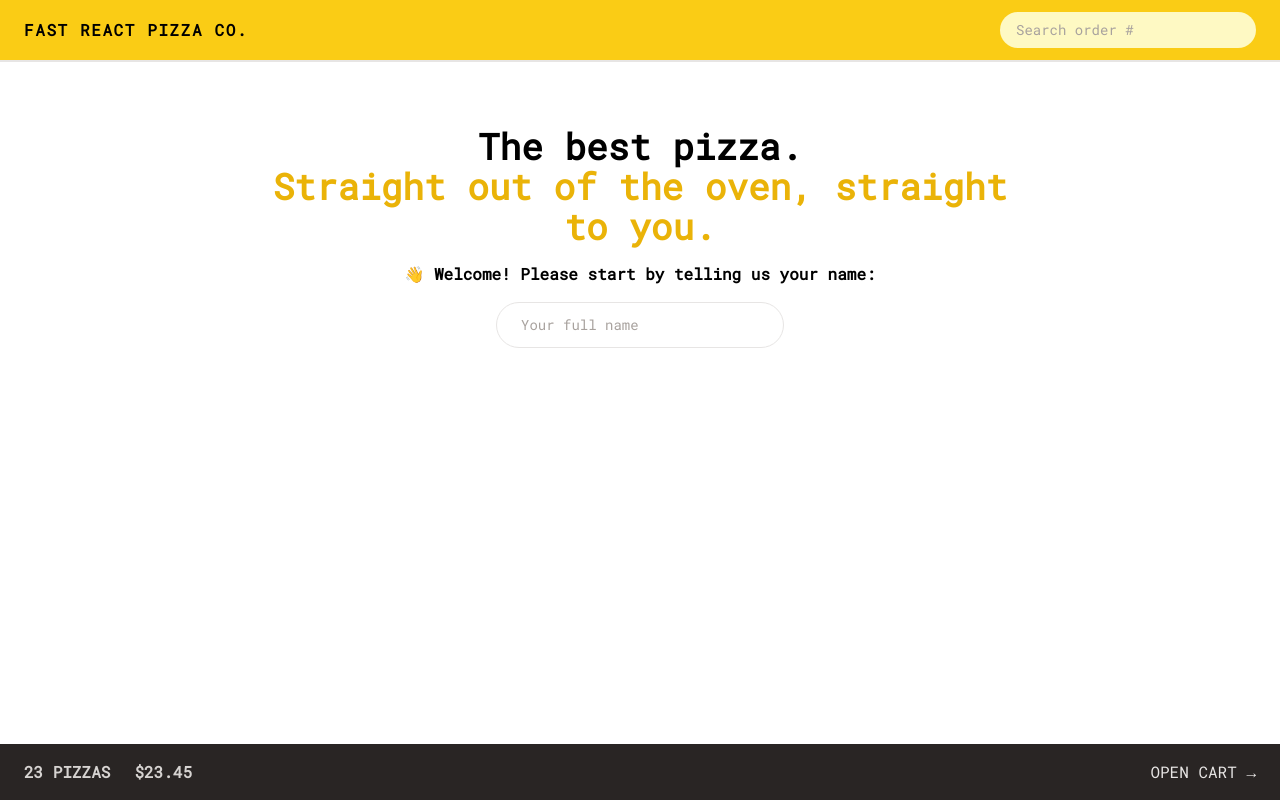
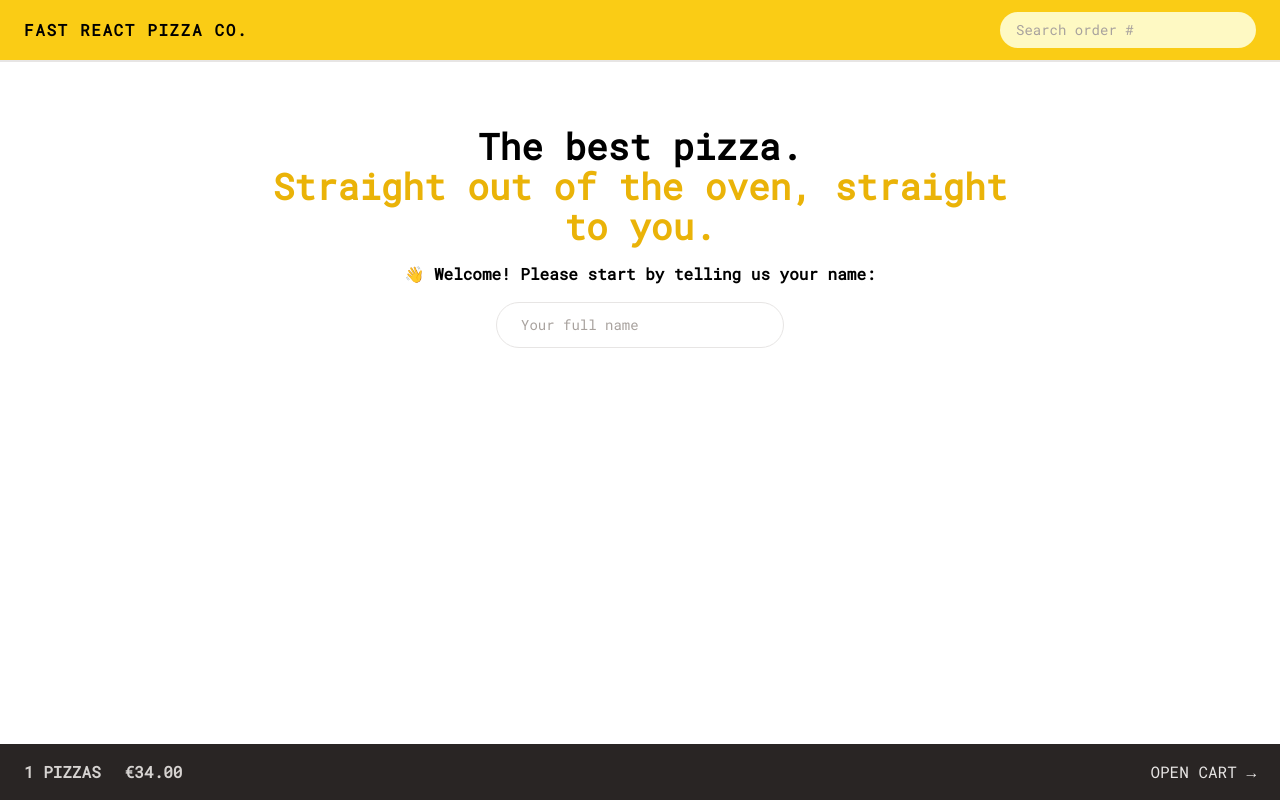
Before and after one commit to trdxDeepu/Fast-React-Pizza-Co, a React (Vite) app: page / in a window 1280 px wide. Built offline with nearby package versions, Linux system fonts and the light colour scheme.

Commit message:
added total and quantityt in redux store and state

```diff
--- a/src/features/cart/CartOverview.jsx
+++ b/src/features/cart/CartOverview.jsx
@@ -1,14 +1,23 @@
+import { useSelector } from 'react-redux';
 import { Link } from 'react-router-dom';
+import { getTotalCartQuantity, getTotalPriceQuantity } from './cartSlice';
+import { formatCurrency } from '../../utils/helpers';
 
 function CartOverview() {
+
+  const totalCartQuantity = useSelector(getTotalCartQuantity)
+  const totalCartPrice = useSelector(getTotalPriceQuantity)
+
+  if(!totalCartQuantity || !totalCartPrice) return null
+
   return (
     <div
       className="flex items-center justify-between bg-stone-800  p-4 px-4 py-4 font-robotoMono uppercase
     text-stone-200 sm:px-6 sm:text-sm md:text-base "
     >
       <p className="space-x-4 font-semibold text-stone-300 sm:space-x-6 ">
-        <span>23 pizzas</span>
-        <span>$23.45</span>
+        <span>{totalCartQuantity} pizzas</span>
+        <span>{formatCurrency(totalCartPrice)}</span>
       </p>
       <Link to="/cart">Open cart &rarr;</Link>
     </div>
--- a/src/features/cart/cartSlice.js
+++ b/src/features/cart/cartSlice.js
@@ -2,13 +2,15 @@ import { createSlice } from '@reduxjs/toolkit';
 
 const initialState = {
   // cart: [],
-  cart: {
+  cart: [
+    {
       pizzaId: 12,
       name: 'Dominoz chilli panner',
       quantity: 1,
       unitPrice: 23,
       totalPrice: 34,
     },
+  ],
 };
 
 const cartSlice = createSlice({
@@ -48,3 +50,9 @@ export const {
 } = cartSlice.actions;
 
 export default cartSlice.reducer;
+
+export const getTotalCartQuantity = (state) =>
+  state.cart.cart.reduce((sum, item) => sum + item.quantity, 0);
+
+export const getTotalPriceQuantity = (state) =>
+  state.cart.cart.reduce((sum, item) => sum + item.totalPrice, 0);
--- a/src/features/menu/MenuItem.jsx
+++ b/src/features/menu/MenuItem.jsx
@@ -2,9 +2,24 @@
 /* eslint-disable no-unused-vars */
 import { formatCurrency } from '../../utils/helpers';
 import Button from '../../ui/Button';
+import { useDispatch } from 'react-redux';
+import { addItem } from '../cart/cartSlice';
 
 function MenuItem({ pizza }) {
+  const dispatch = useDispatch()
   const { id, name, unitPrice, ingredients, soldOut, imageUrl } = pizza;
+
+  function handleAddtoCart(){
+
+    const newItem = {
+      pizzaId: id,
+      name,
+      quantity:1,
+      unitPrice,
+      totalPrice : unitPrice * 1,
+    }
+    dispatch(addItem(newItem))
+  }
 
   return (
     <li className="flex gap-4 py-2 ">
@@ -29,7 +44,8 @@ function MenuItem({ pizza }) {
               Sold out
             </p>
           )}
-          <Button type='small'> Add to Cart </Button>
+
+          {!soldOut && <Button type='small' onClick={handleAddtoCart}> Add to Cart </Button>}
         </div>
       </div>
     </li>
--- a/src/ui/Button.jsx
+++ b/src/ui/Button.jsx
@@ -1,13 +1,14 @@
 import { Link } from 'react-router-dom';
 
 /* eslint-disable react/prop-types */
-const Button = ({ children, disabled, to, type }) => {
+const Button = ({ children, disabled, to, type, onClick }) => {
   const base =
     'inline-block rounded-full bg-yellow-400 font-semibold uppercase tracking-wide text-stone-800 transition-colors duration-300 hover:bg-yellow-300 focus:bg-yellow-300 focus:outline-none focus:ring focus:ring-yellow-300 focus:ring-offset-2 disabled:cursor-not-allowed';
   const styles = {
     primary: base + ' px-4 py-4 md:px-6 md:py-4 ',
     small: base + ' px-4 py-2 md:px-5 md:py-2.5 text-xs ',
-    secondary:'inline-block text-sm rounded-full border-2 border-stone-300 font-semibold uppercase tracking-wide text-stone-400 transition-colors duration-300 hover:bg-stone-300 focus:bg-stone-300 hover:text-stone-800  focus:outline-none focus:ring hover:text-stone-800 focus:ring-stone-200 focus:ring-offset-2 disabled:cursor-not-allowed  px-4 py-2.5 md:px-6 md:py-3.5',
+    secondary:
+      'inline-block text-sm rounded-full border-2 border-stone-300 font-semibold uppercase tracking-wide text-stone-400 transition-colors duration-300 hover:bg-stone-300 focus:bg-stone-300 hover:text-stone-800  focus:outline-none focus:ring hover:text-stone-800 focus:ring-stone-200 focus:ring-offset-2 disabled:cursor-not-allowed  px-4 py-2.5 md:px-6 md:py-3.5',
   };
 
   if (to)
@@ -15,6 +16,13 @@ const Button = ({ children, disabled, to, type }) => {
       <Link to={to} className={styles[type]}>
         {children}
       </Link>
+    );
+
+  if (onClick)
+    return (
+      <button className={styles[type]} onClick={onClick}>
+        {children}
+      </button>
     );
 
   return (
```
Lines whose indentation alone changed are shown as unchanged.
